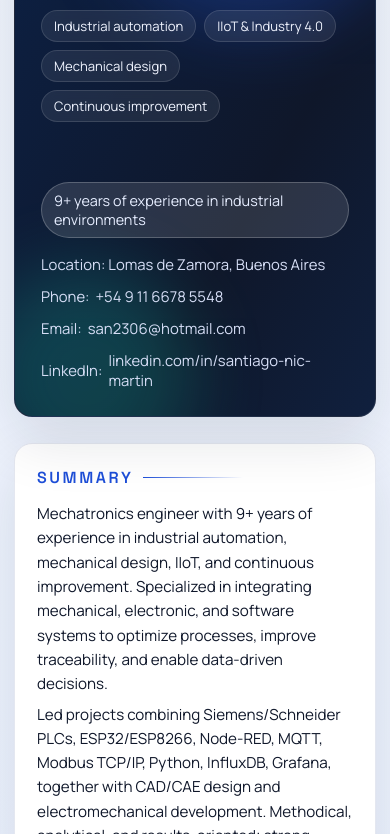
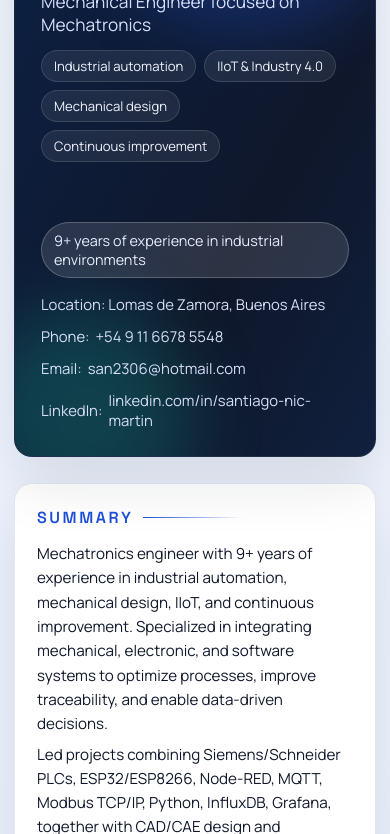
Before and after one commit to Kefrezon/CV_MARTIN_Santiago, a plain HTML site: page CV_En.html in a window 390 px wide. Shown: the part 191-1025 px from the top of the page. Drawn offline with Linux system fonts and the light colour scheme.

Commit message:
Update CV_En.html

```diff
--- a/CV_En.html
+++ b/CV_En.html
@@ -356,6 +356,7 @@
     @media (max-width: 640px) {
       body { padding: 22px 14px 32px; }
       .hero { border-radius: 18px; }
+      .hero-top { padding-top: 40px; }
       .contact { flex-direction: column; align-items: flex-start; }
     }
 
```
